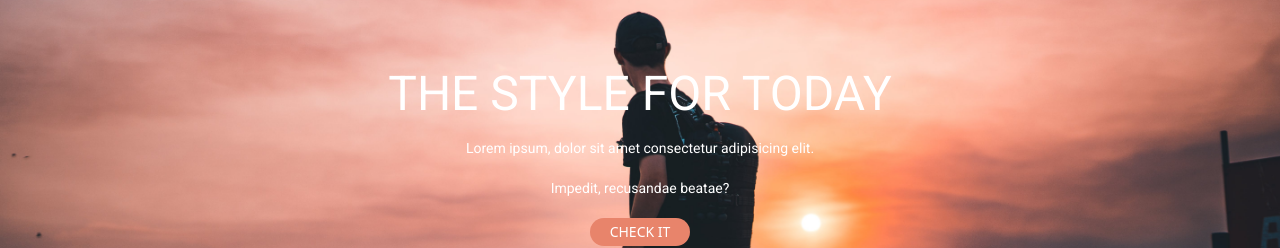
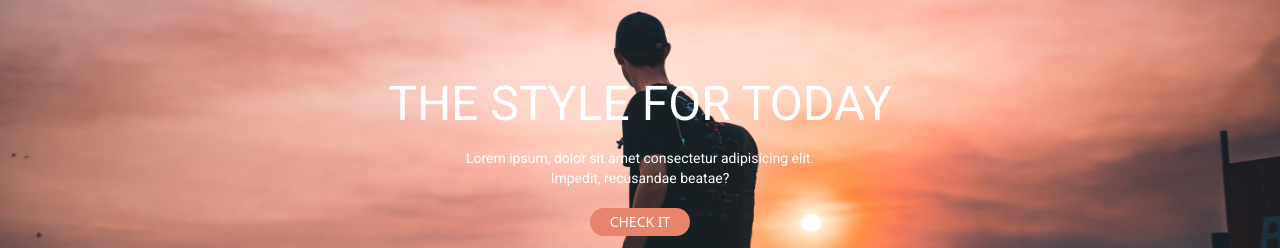
Before and after one commit to praneeth1330/Triablo, a React (Vite) app: page / in a window 1280 px wide. Shown: the part 318-566 px from the top of the page. Built offline with nearby package versions, Linux system fonts and the light colour scheme; no server answers.

Commit message:
Update Header.jsx
fade removed

```diff
--- a/src/components/Header.jsx
+++ b/src/components/Header.jsx
@@ -1,6 +1,6 @@
 import React from "react";
 import Nav from "./Nav";
-import Fade from "react-reveal/Fade";
+
 
 const Header = () => {
 	return (
@@ -14,13 +14,13 @@ const Header = () => {
 				<div className="flex items-center justify-center h-screen">
 					<div className=" flex-col space-y-2 lg:space-y-5 align-middle text-center ">
 						<h2 className="text-2xl md:text-5xl">
-							<Fade bottom>THE STYLE FOR TODAY</Fade>
+							THE STYLE FOR TODAY
 						</h2>
 						<p className="text-sm text-center">
-							<Fade bottom>
+
 								Lorem ipsum, dolor sit amet consectetur adipisicing elit. <br />
 								Impedit, recusandae beatae?
-							</Fade>
+
 						</p>
 						<button className="rounded-full px-2 py-1 lg:px-5  bg-[#e8846b] hover:bg-[#222] text-sm font-sans">
 							CHECK IT
```
